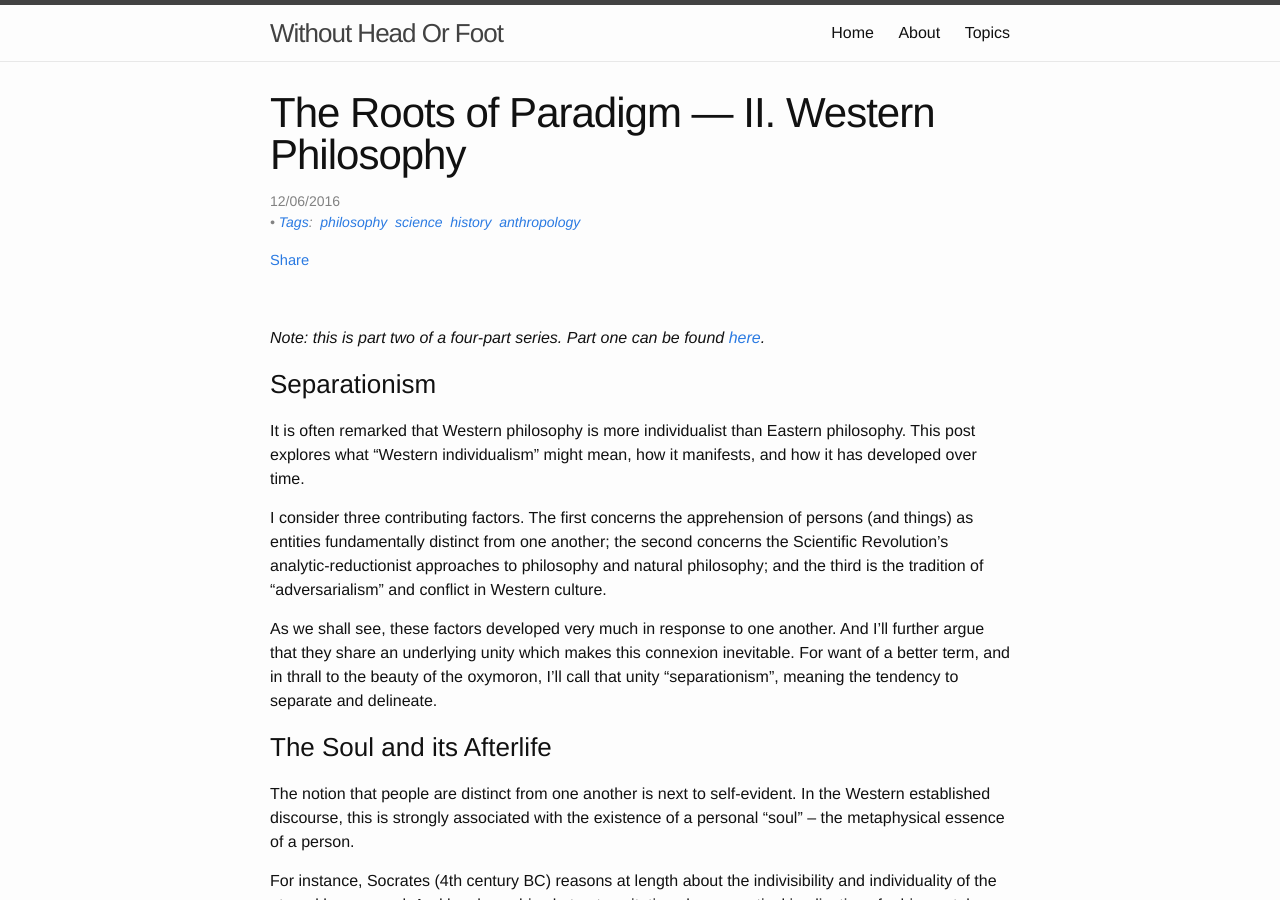
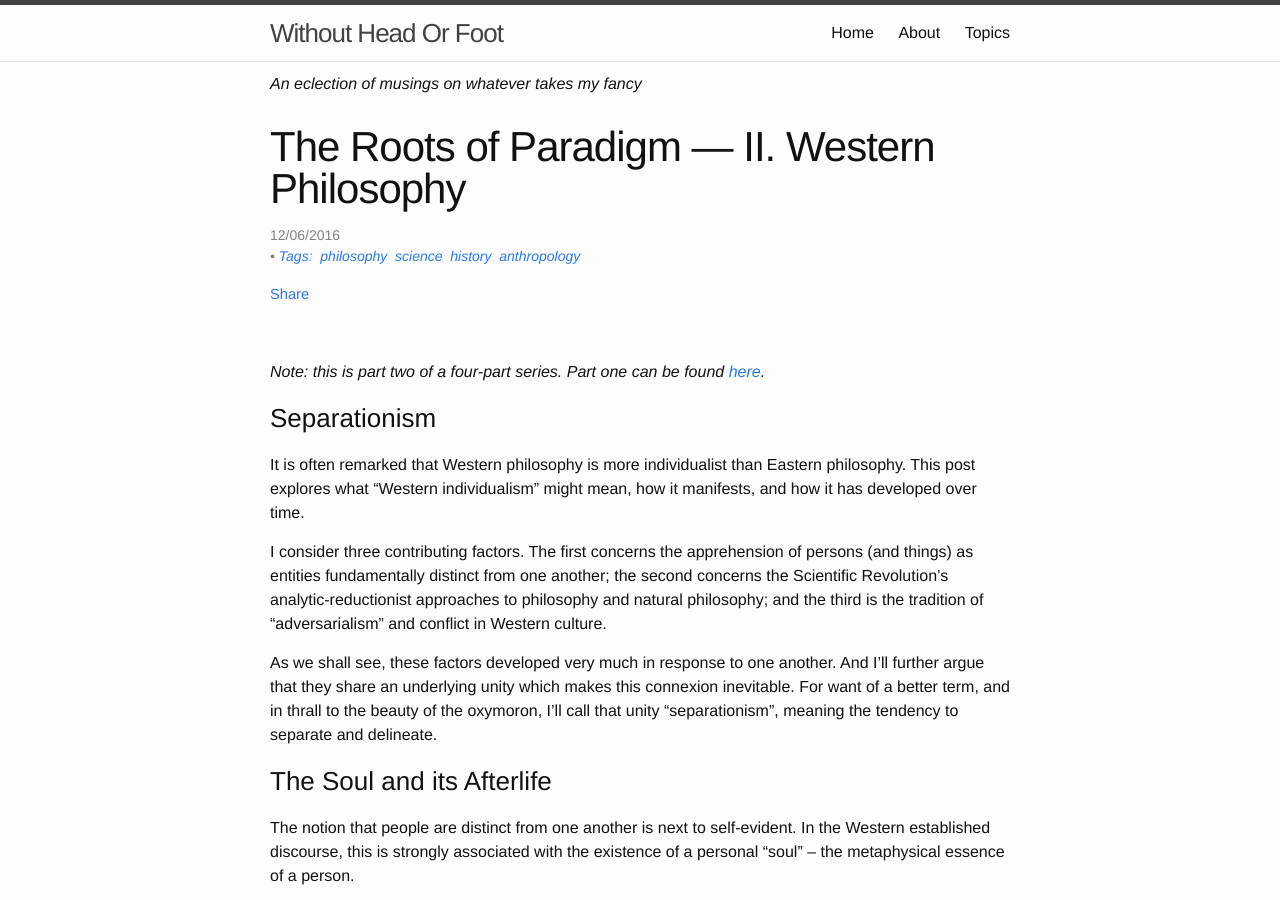
Before and after one commit to Allium/WithoutHeadOrFoot, a Jekyll site: the page built from _posts/2016-06-12-Roots-of-Paradigm-2.md, in a window 1280 px wide and 900 px high. Built offline with Jekyll 4.4.1, drawn with Linux system fonts in a browser that asks for light colours; comment, search, counter and statistics services are not loaded.

Commit message:
Added tagline to header

```diff
--- a/_includes/header.html
+++ b/_includes/header.html
@@ -2,7 +2,7 @@
 
   <div class="wrapper">
 
-    <a class="site-title" title="{{ site.description}}" href="{{ site.baseurl }}/">{{ site.title }}</a>
+    <a class="site-title" title="{{ site.description }}" href="{{ site.baseurl }}/">{{ site.title }}</a>
 
     <nav class="site-nav">
       <a href="#" class="menu-icon">
@@ -21,17 +21,12 @@
     </div>
 
     </nav>
-
   </div>
-
 </header>
 
-    <!-- <div class="trigger">
-        {% for page in site.pages %}
-          {% if page.title %}
-          <a class="page-link" href="{{ page.url | prepend: site.baseurl }}">{{ page.title }}</a>
-          {% endif %}
-        {% endfor %}
-      </div>
 
-  </div> -->
+
+
+<div class="wrapper"; style="font-style: italic; padding-top: 10px"; >
+	An eclection of musings on whatever takes my fancy
+</div>
--- a/_posts/2016-06-12-Roots-of-Paradigm-2.md
+++ b/_posts/2016-06-12-Roots-of-Paradigm-2.md
@@ -4,7 +4,7 @@ title:	The Roots of Paradigm &mdash; II. Western Philosophy
 tags:	[philosophy, science, history, anthropology]
 ---
 
-*Note: this is part two of a four-part series. Part one can be found [here]({{site.baseurl}}/2016-06-11-Roots-of-Paradigm-1.html).*
+*Note: this is part two of a four-part series. Part one can be found [here]({{site.baseurl}}/2016/06/11/Roots-of-Paradigm-1.html).*
 
 <!-- ========================================================================== -->
 
```
